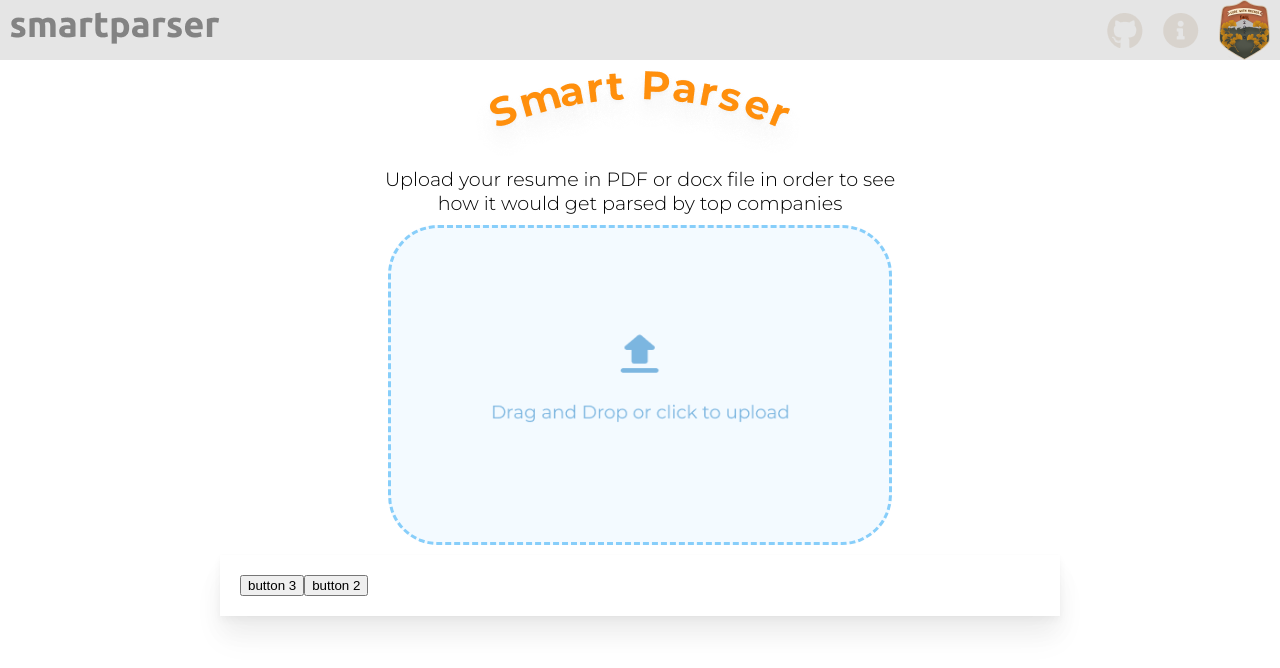
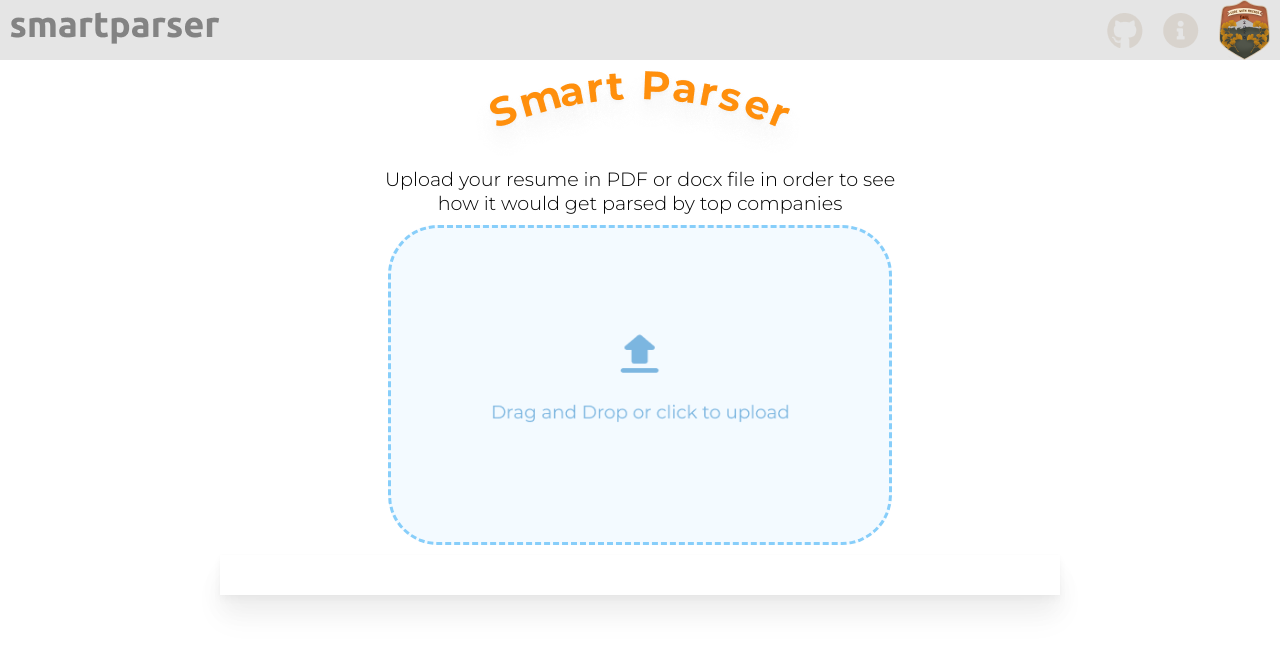
Before and after one commit to justinwlin/cwf, a Vue app: page / in a window 1280 px wide. Shown: the top 668 px of the page. Built offline with nearby package versions, Linux system fonts and the light colour scheme.

Commit message:
Update parsedResume.vue

```diff
--- a/src/components/parsedResume.vue
+++ b/src/components/parsedResume.vue
@@ -1,7 +1,5 @@
 <template>
   <div class="page">
-    <button> button 3 </button>
-    <button> button 2 </button>
     <span v-if="jsonResponse">
       <h1>View Parsed Resume</h1>
       <h1>Summary</h1>
```
